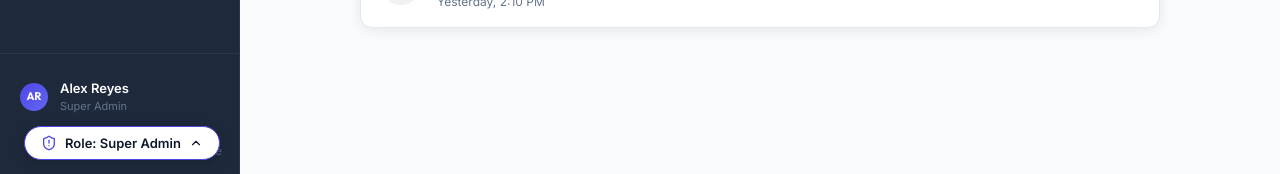
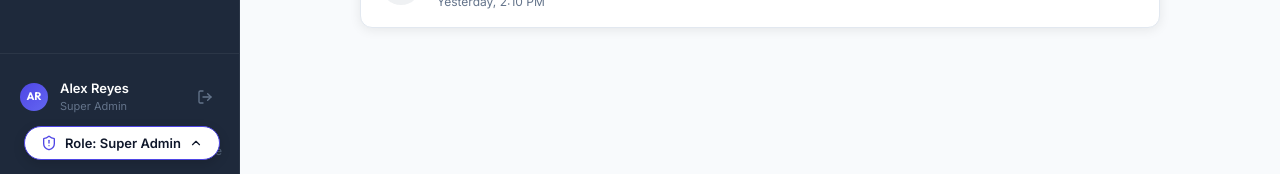
Before and after one commit to krukru741/IT-IMS, a React (Vite) app: page /notifications in a window 1280 px wide. Shown: the part 616-790 px from the top of the page. Built offline with nearby package versions, Linux system fonts and the light colour scheme.

Commit message:
feat: implement sidebar navigation component with role-based access and collapse toggle

```diff
--- a/src/components/layout/Sidebar.jsx
+++ b/src/components/layout/Sidebar.jsx
@@ -98,6 +98,19 @@ export default function Sidebar() {
             <div className="user-name">{currentUser.name}</div>
             <div className="user-role">{currentUser.role}</div>
           </div>
+          {!sidebarCollapsed && (
+            <button
+              className="btn btn-ghost btn-icon btn-sm"
+              onClick={(e) => { e.stopPropagation(); navigate('/login'); }}
+              aria-label="Log out"
+              title="Log out"
+              style={{ padding: 4, height: 28, width: 28, flexShrink: 0, color: 'var(--text-muted)' }}
+              onMouseEnter={(e) => e.currentTarget.style.color = 'var(--text-primary)'}
+              onMouseLeave={(e) => e.currentTarget.style.color = 'var(--text-muted)'}
+            >
+              <LogOut size={16} />
+            </button>
+          )}
         </div>
 
         {/* Collapse toggle */}
```
